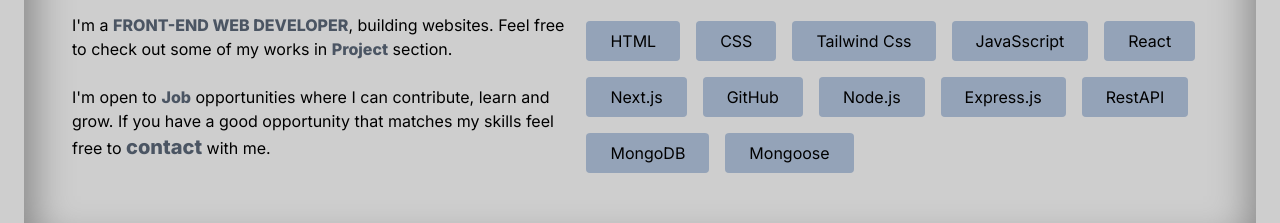
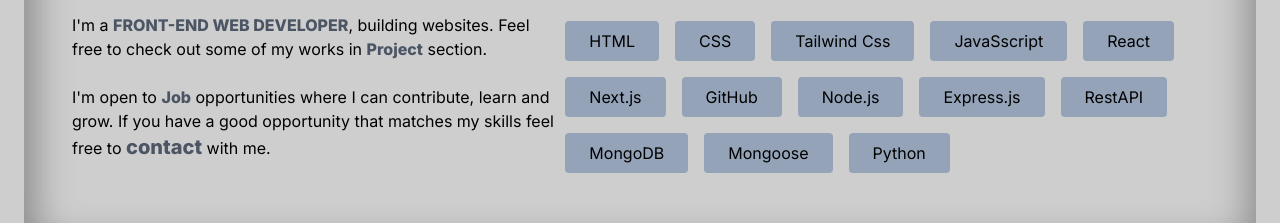
Before and after one commit to Rudrakrishna-Das/portfolio, a Next.js app: page / in a window 1280 px wide. Shown: the part 883-1106 px from the top of the page. Built offline with nearby package versions, Linux system fonts and the light colour scheme.

Commit message:
python added in skills

```diff
--- a/src/components/About.js
+++ b/src/components/About.js
@@ -57,6 +57,7 @@
               <li className="skill">RestAPI</li>
               <li className="skill">MongoDB</li>
               <li className="skill">Mongoose</li>
+              <li className="skill">Python</li>
             </ul>
           </div>
         </div>
```
